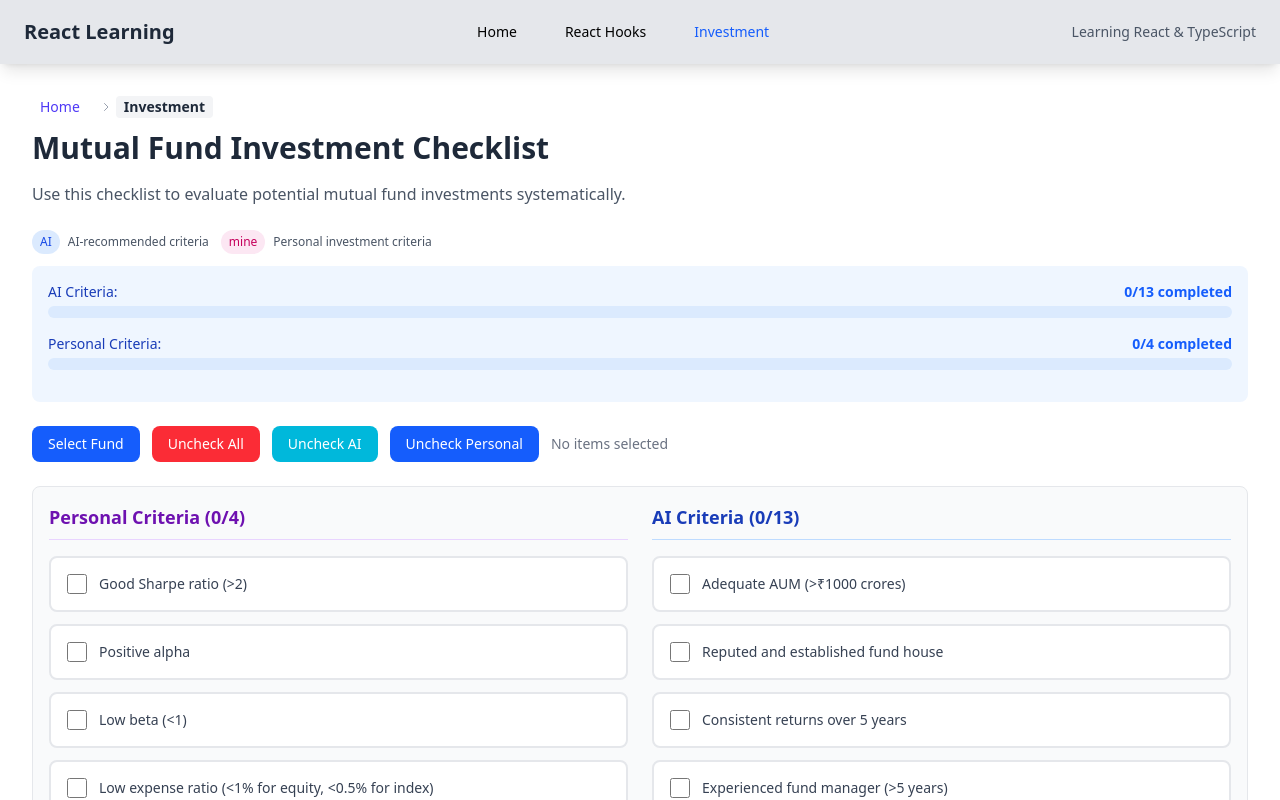
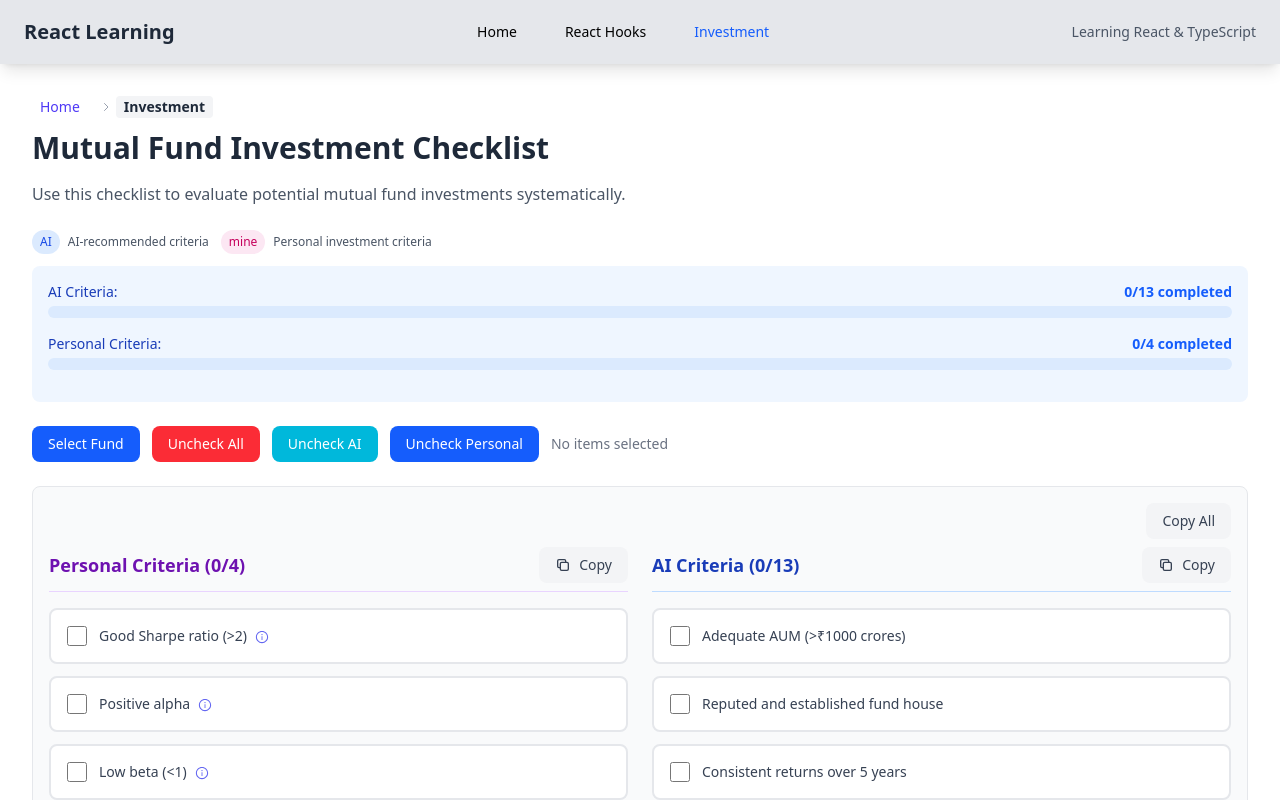
Before and after one commit to Ravi-Royal/reactLearning, a React (Vite) app: page /reactLearning/investment/mutual-fund/checklist in a window 1280 px wide. Shown: the top 800 px of the page. Built offline with nearby package versions, Linux system fonts and the light colour scheme.

Commit message:
feat: add checklist components and info tooltips for enhanced mutual fund evaluation

```diff
--- a/package.json
+++ b/package.json
@@ -19,6 +19,7 @@
     "axios": "^1.13.2",
     "react": "^19.2.0",
     "react-dom": "^19.2.0",
+    "react-icons": "^5.5.0",
     "react-router-dom": "^7.9.6",
     "tailwindcss": "^4.1.17",
     "xlsx": "^0.18.5"
--- a/src/pages/components/investment/mutual-fund/checklist/MutualFundChecklist.tsx
+++ b/src/pages/components/investment/mutual-fund/checklist/MutualFundChecklist.tsx
@@ -2,9 +2,83 @@ import { useState } from 'react';
 import Breadcrumbs from '../../../../navigation/Breadcrumbs';
 import ProgressBar from '../../../ProgressBar';
 import { Button, CategoryBadge, PageHeader, SelectionModal } from '../../../common';
+import { AiOutlineInfoCircle } from 'react-icons/ai';
+import { copyAllChecklistItems, copyChecklistCategory } from '../../helpers/checklistCopy.helper';
+import { CopyIcon } from '../../helpers/CopyIcons';
 import { useChecklist } from '../../../common/hooks/useChecklist';
 import { RESPONSIVE_PATTERNS } from '../../../../../constants/responsive.constants';
 import { CHECKLIST_CATEGORIES, MUTUAL_FUND_LIST, type MutualFundItem } from './mutualFundChecklist.constants';
+
+const CHECKLIST_INFO = {
+  sharpeRatiomine: {
+    title: 'Sharpe Ratio',
+    info: 'Measures risk-adjusted return. >2 is excellent, 1-2 is good, <1 is poor.',
+  },
+  alpha: {
+    title: 'Alpha',
+    info: 'Measures excess return over benchmark. Positive alpha (>0) is good, negative is bad.',
+  },
+  beta: {
+    title: 'Beta',
+    info: 'Measures volatility vs market. <1 is less volatile (good for conservative), >1 is more volatile.',
+  },
+  expenseRatio: {
+    title: 'Expense Ratio',
+    info: 'Annual fund management cost. <1% for equity, <0.5% for index funds is good. Lower is better.',
+  },
+  aum: {
+    title: 'AUM',
+    info: 'Assets Under Management. >₹1000 crores is considered stable.',
+  },
+  fundHouse: {
+    title: 'Fund House',
+    info: 'Reputed, established fund houses are preferred for stability and governance.',
+  },
+  returns5y: {
+    title: '5Y Returns',
+    info: 'Consistent returns over 5 years show good performance. Compare with peers/benchmark.',
+  },
+  manager: {
+    title: 'Fund Manager',
+    info: 'Experienced manager (>5 years) is a positive sign.',
+  },
+  category: {
+    title: 'Fund Category',
+    info: 'Should match your investment goal (e.g., equity for growth, debt for safety).',
+  },
+  risk: {
+    title: 'Risk Level',
+    info: 'Should match your risk profile. High risk for aggressive, low for conservative.',
+  },
+  exitLoad: {
+    title: 'Exit Load',
+    info: 'Fee for early withdrawal. Lower or zero exit load is better.',
+  },
+  rating: {
+    title: 'Fund Rating',
+    info: '4-star or 5-star by CRISIL/Morningstar is good. Lower ratings indicate higher risk.',
+  },
+  consistency: {
+    title: 'Consistency',
+    info: 'Fund should beat its benchmark regularly, not just in one year.',
+  },
+  portfolio: {
+    title: 'Portfolio Diversification',
+    info: 'More than 30 stocks is well-diversified. Less is riskier.',
+  },
+  volatility: {
+    title: 'Volatility',
+    info: 'Lower volatility than peers is preferred for stability.',
+  },
+  sharpeRatio: {
+    title: 'Sharpe Ratio',
+    info: 'Risk-adjusted return. >1.5 is good, <1 is poor.',
+  },
+  downside: {
+    title: 'Downside Capture',
+    info: 'Lower downside capture ratio means less loss in market falls. <100% is good.',
+  },
+};
 
 const INITIAL_CHECKLIST_ITEMS = [
   { id: 'sharpeRatiomine', label: 'Good Sharpe ratio (>2)', checked: false, category: CHECKLIST_CATEGORIES.PERSONAL },
@@ -45,6 +119,23 @@ function MutualFundChecklist() {
 
   const aiStats = getCategoryStats(CHECKLIST_CATEGORIES.AI);
   const personalStats = getCategoryStats(CHECKLIST_CATEGORIES.PERSONAL);
+
+  // Copy handlers
+  const handleCopyChecklist = (category: string) => {
+    copyChecklistCategory('Mutual Fund Investment Checklist', category, [...personalItems, ...aiItems]);
+  };
+
+  const handleCopyAll = () => {
+    copyAllChecklistItems(
+      'Mutual Fund Investment Checklist',
+      [
+        { name: 'Personal Criteria', items: personalItems, checkedCount: personalStats.checked },
+        { name: 'AI Criteria', items: aiItems, checkedCount: aiStats.checked },
+      ],
+      totalChecked,
+      totalItems,
+    );
+  };
 
   const handleOpenModal = () => setIsModalOpen(true);
   const handleCloseModal = () => setIsModalOpen(false);
@@ -126,6 +217,11 @@ function MutualFundChecklist() {
       </div>
 
       <div className={`border border-gray-200 rounded-lg ${RESPONSIVE_PATTERNS.padding.card} bg-gray-50`}>
+        <div className="flex justify-end mb-2">
+          <Button onClick={handleCopyAll} variant="secondary">
+             Copy All
+          </Button>
+        </div>
         <div className={`grid md:grid-cols-2 ${RESPONSIVE_PATTERNS.gap.lg}`}>
           {/* Personal Criteria Section */}
           <div className="space-y-4">
@@ -133,6 +229,14 @@ function MutualFundChecklist() {
               <h3 className="text-lg font-semibold text-purple-800">
                 Personal Criteria ({personalStats.checked}/{personalStats.total})
               </h3>
+              <Button
+                onClick={() => handleCopyChecklist(CHECKLIST_CATEGORIES.PERSONAL)}
+                variant="secondary"
+                size="sm"
+                icon={<CopyIcon />}
+              >
+                Copy
+              </Button>
             </div>
             <div className="max-h-80 overflow-y-auto space-y-3">
               {personalItems.map((item) => (
@@ -154,11 +258,13 @@ function MutualFundChecklist() {
                       className="w-5 h-5 text-green-600 bg-gray-100 border-gray-300 rounded focus:ring-green-500 cursor-pointer"
                     />
                     <label
-                      className={`text-sm font-medium cursor-pointer flex-1 ${
-                        item.checked ? 'text-green-800' : 'text-gray-700'
-                      }`}
+                      className={`text-sm font-medium cursor-pointer flex-1 ${item.checked ? 'text-green-800' : 'text-gray-700'}`}
+                      style={{ display: 'flex', alignItems: 'center', gap: 4 }}
                     >
                       {item.label}
+                      <span title={CHECKLIST_INFO[item.id as keyof typeof CHECKLIST_INFO]?.info || ''} style={{ marginLeft: 4, cursor: 'pointer' }}>
+                        <AiOutlineInfoCircle style={{ display: 'inline', color: '#6366f1' }} />
+                      </span>
                     </label>
                     {item.checked && (
                       <svg className="w-5 h-5 text-green-600 ml-auto flex-shrink-0" fill="none" stroke="currentColor" viewBox="0 0 24 24">
@@ -177,6 +283,14 @@ function MutualFundChecklist() {
               <h3 className="text-lg font-semibold text-blue-800">
                 AI Criteria ({aiStats.checked}/{aiStats.total})
               </h3>
+              <Button
+                onClick={() => handleCopyChecklist(CHECKLIST_CATEGORIES.AI)}
+                variant="secondary"
+                size="sm"
+                icon={<CopyIcon />}
+              >
+                Copy
+              </Button>
             </div>
             <div className="max-h-80 overflow-y-auto space-y-3">
               {aiItems.map((item) => (
--- /dev/null
+++ b/src/pages/components/investment/mutual-fund/checklist/components/ChecklistItemLabel.tsx
@@ -0,0 +1,23 @@
+import { AiOutlineInfoCircle } from 'react-icons/ai';
+
+interface ChecklistInfoProps {
+  label: string;
+  info?: string;
+  checked: boolean;
+}
+
+export function ChecklistItemLabel({ label, info, checked }: ChecklistInfoProps) {
+  return (
+    <label
+      className={`text-sm font-medium cursor-pointer flex-1 ${checked ? 'text-green-800' : 'text-gray-700'}`}
+      style={{ display: 'flex', alignItems: 'center', gap: 4 }}
+    >
+      {label}
+      {info && (
+        <span title={info} style={{ marginLeft: 4, cursor: 'pointer' }}>
+          <AiOutlineInfoCircle style={{ display: 'inline', color: '#6366f1' }} />
+        </span>
+      )}
+    </label>
+  );
+}
--- /dev/null
+++ b/src/pages/components/investment/mutual-fund/checklist/components/SectionHeader.tsx
@@ -0,0 +1,28 @@
+import { Button } from '../../../../common';
+import { CopyIcon } from '../../../helpers/CopyIcons';
+
+interface SectionHeaderProps {
+  title: string;
+  checked: number;
+  total: number;
+  onCopy: () => void;
+  colorClass: string;
+}
+
+export function SectionHeader({ title, checked, total, onCopy, colorClass }: SectionHeaderProps) {
+  return (
+    <div className={`flex items-center justify-between border-b pb-2 ${colorClass}`}>
+      <h3 className={`text-lg font-semibold ${colorClass.includes('purple') ? 'text-purple-800' : 'text-blue-800'}`}>
+        {title} ({checked}/{total})
+      </h3>
+      <Button
+        onClick={onCopy}
+        variant="secondary"
+        size="sm"
+        icon={<CopyIcon />}
+      >
+        Copy
+      </Button>
+    </div>
+  );
+}
```
Also changed, not shown: 1 other file (tests, documents, lock files or other folders).
